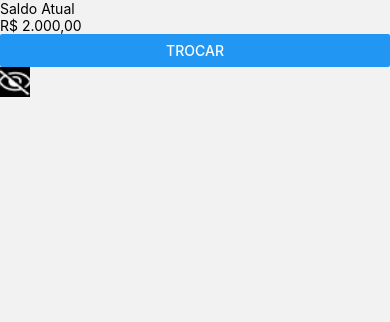
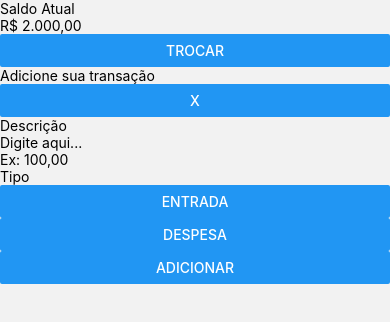
Before and after one commit to luan-rodrigues1/financial-control-mobile, a React Native app: screen / in a window 390 px wide. Both pictures are taken after a click on the button "ENTRAR". Shown: the top 322 px of the page. Built offline with nearby package versions, Linux system fonts and the light colour scheme.

Commit message:
feat: add new transaction form

```diff
--- /dev/null
+++ b/src/components/Form/inde.tsx
@@ -0,0 +1,33 @@
+import { useState } from "react"
+import { Button, Text, TextInput, View } from "react-native"
+import { useContext } from "react"
+import { UserContext } from "../../contexts/UserContext"
+
+
+const Form = () => {
+    const {listTransaction, setListTransaction} = useContext(UserContext)
+
+    const [transactionDescription, setTransactionDescription] = useState<string>("")
+    const [transactionvalue, setTransactionValue] = useState<string>("")
+    const [transactionType, setTransactionType] = useState<string>("Entrada")
+
+
+    return <View>
+                <Text>Adicione sua transação</Text>
+                <Button title="X"/>
+                <Text>Descrição</Text>
+                <TextInput value={transactionDescription} onChangeText={setTransactionDescription} placeholder="Digite aqui..."/>
+                <TextInput value={transactionvalue} onChangeText={setTransactionValue} placeholder="Ex: 100,00" keyboardType="numeric"/>
+                <Text>Tipo</Text>
+                <Button onPress={() => setTransactionType("Entrada")} title="Entrada"/>
+                <Button onPress={() => setTransactionType("Despesa")} title="Despesa"/>
+                <Button  onPress={() => setListTransaction([...listTransaction, {
+                    description: transactionDescription,
+                    value: transactionvalue,
+                    Type: transactionType
+                }])} title="Adicionar"/>
+            </View>
+}
+
+
+export default Form
--- a/src/components/TotalMoney/index.tsx
+++ b/src/components/TotalMoney/index.tsx
@@ -7,7 +7,7 @@ const TotalMoney = () =>{
         <Text>Saldo Atual</Text>
         <Text >R$ {balanceVisibility ? "..." : "2.000,00"}</Text>
         <Button onPress={() => visibilitySwitch()} title="trocar"/>
-        <Image style={styles.imagem} source={require('../../assets/visibilityoff.png')}/>
+
     </View>
 }
 
--- a/src/contexts/UserContext/index.tsx
+++ b/src/contexts/UserContext/index.tsx
@@ -2,17 +2,24 @@ import { createContext, useState } from "react";
 interface IProfileContextProps {
     children: React.ReactNode;
 }
-
+export interface ITransaction {
+    description: string;
+    value: string;
+    Type: string;
+}
 export interface IProfileContext {
     balanceVisibility: boolean;
-    setBalanceVisibility: React.Dispatch<React.SetStateAction<boolean>>
-    visibilitySwitch: () => void
+    setBalanceVisibility: React.Dispatch<React.SetStateAction<boolean>>;
+    visibilitySwitch: () => void;
+    listTransaction: ITransaction[];
+    setListTransaction: React.Dispatch<React.SetStateAction<ITransaction[]>>;
 }
 
 export const UserContext = createContext<IProfileContext>({} as IProfileContext)
 
 const UserProvider = ({children}:IProfileContextProps) => {
     const [balanceVisibility, setBalanceVisibility] = useState<boolean>(false)
+    const [listTransaction, setListTransaction] = useState<ITransaction[] | []>([])
 
     const visibilitySwitch = () =>{
         if(balanceVisibility){
@@ -22,7 +29,7 @@ const UserProvider = ({children}:IProfileContextProps) => {
         return setBalanceVisibility(true)
     }
 
-    return <UserContext.Provider value={{balanceVisibility, setBalanceVisibility, visibilitySwitch}}>{children}</UserContext.Provider>
+    return <UserContext.Provider value={{balanceVisibility, setBalanceVisibility, visibilitySwitch, listTransaction, setListTransaction}}>{children}</UserContext.Provider>
 
 }
 
--- a/src/screens/home.tsx
+++ b/src/screens/home.tsx
@@ -1,9 +1,11 @@
 import { Text, View } from "react-native"
 import TotalMoney from "../components/TotalMoney"
+import Form from "../components/Form/inde"
 
 const Home = () =>{
     return <View>
         <TotalMoney/>
+        <Form/>
     </View>
 }
 
```
Also changed, not shown: src/components/List/index.tsx (added, +7 -0 lines).
